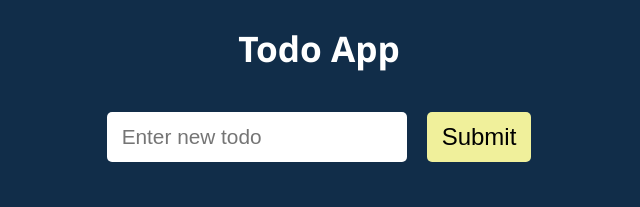
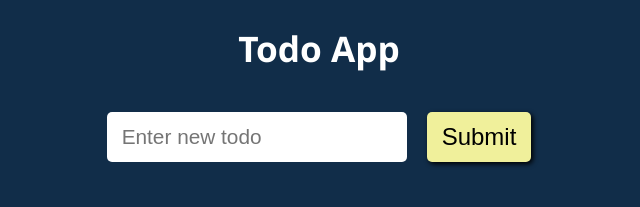
Before and after one commit to BhdnS/to-do-list-react-app, a React (Vite) app: page / in a window 1280 px wide. In both pictures the pointer is over the button "Submit". Shown: the top 207 px of the page, without its empty margins (321-961 px from the left). Built offline with nearby package versions, Linux system fonts and the light colour scheme.

Commit message:
refactor: components folder

```diff
--- a/src/App.jsx
+++ b/src/App.jsx
@@ -1,9 +1,9 @@
 import { useEffect, useState } from 'react'
 import { v4 as uuidv4 } from 'uuid'
 import './App.scss'
-import TodoForm from './components/Todos/TodoForm'
-import TodoList from './components/Todos/TodoList'
-import TodosActions from './components/Todos/TodosActions'
+import TodosActions from './components/Todos/TodoActions/TodosActions'
+import TodoForm from './components/Todos/TodoForm/TodoForm'
+import TodoList from './components/Todos/TodoList/TodoList'
 
 function App() {
   const [todos, setTodos] = useState([])
--- a/src/components/Todos/TodosActions.jsx
+++ b/src/components/Todos/TodoActions/TodosActions.jsx
@@ -1,5 +1,5 @@
 import { RiDeleteBin2Line, RiRefreshLine } from 'react-icons/ri'
-import Button from '../UI/Button'
+import Button from '../../UI/Button/Button'
 import styles from './TodosActions.module.scss'
 
 const TodosActions = ({ resetTodo, deleteTodo, completedTodosExist }) => {
--- a/src/components/Todos/TodoForm.jsx
+++ b/src/components/Todos/TodoForm/TodoForm.jsx
@@ -1,5 +1,5 @@
 import { useState } from 'react'
-import Button from '../UI/Button'
+import Button from '../../UI/Button/Button'
 import styles from './TodoForm.module.scss'
 
 const TodoForm = ({ addTodo }) => {
--- a/src/components/Todos/TodoList.jsx
+++ b/src/components/Todos/TodoList/TodoList.jsx
@@ -1,4 +1,4 @@
-import Todo from './Todo'
+import Todo from '../Todo/Todo'
 import styles from './TodoList.module.scss'
 
 const TodoList = ({ todos, deleteTodo, toggleTodo }) => {
--- a/src/components/UI/Button.module.scss
+++ b/src/components/UI/Button/Button.module.scss
@@ -7,8 +7,11 @@
   padding: 10px 15px;
   border: none;
   border-radius: 5px;
+  transition: all .5s ease-in-out;
+
+  &:hover {
+    transition: all .5s ease-in-out;
+    background-color: rgb(240, 240, 155);
+    box-shadow: 2px 2px 5px black;
+  }
 }
-
-.button:hover {
-  background-color: rgb(240, 240, 155);
-}
```
Also changed, not shown: src/components/Todos/Todo/Todo.jsx (renamed from src/components/Todos/Todo.jsx), src/components/Todos/Todo/Todo.module.scss (renamed from src/components/Todos/Todo.module.scss), src/components/Todos/TodoActions/TodosActions.module.scss (renamed from src/components/Todos/TodosActions.module.scss), src/components/Todos/TodoForm/TodoForm.module.scss (renamed from src/components/Todos/TodoForm.module.scss), src/components/Todos/TodoList/TodoList.module.scss (renamed from src/components/Todos/TodoList.module.scss), src/components/UI/Button/Button.jsx (renamed from src/components/UI/Button.jsx).
